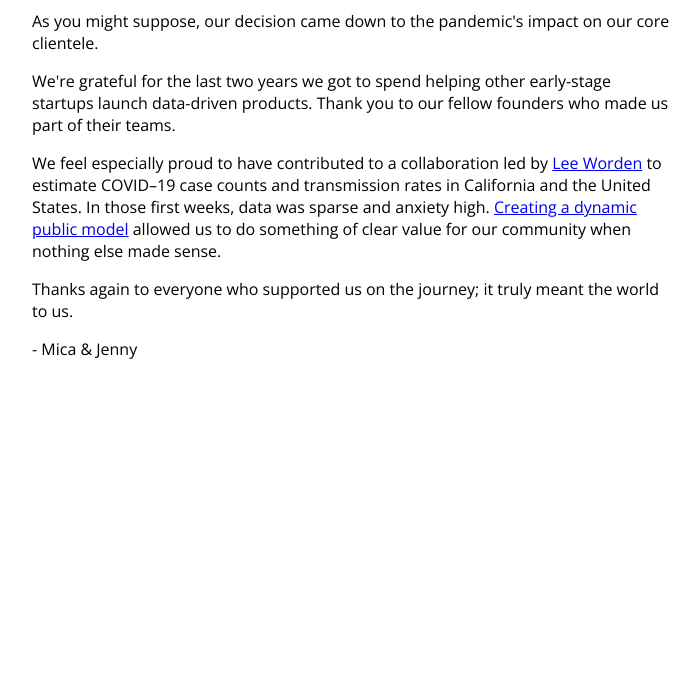
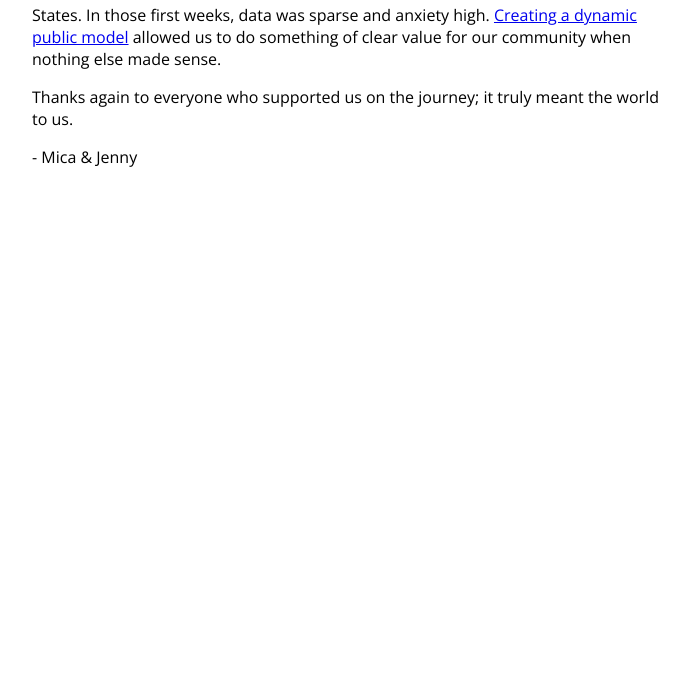
Before and after one commit to woodlamp-tech/woodlamp-tech.github.io, a plain HTML site: page index.html in a window 1280 px wide. Shown: the part 437-1117 px from the top of the page, without its empty margins (288-988 px from the left). After the commit the page ends 800 px from the top, so only its background shows below. Drawn offline with nearby package versions, Linux system fonts and the light colour scheme.

Commit message:
Adjust margins

```diff
--- a/index.html
+++ b/index.html
@@ -8,7 +8,9 @@
 
     <style>
         body {
-            margin: 25%;
+            margin-top: 10%;
+            margin-left: 25%;
+            margin-right: 25%;
         }
 
         h1,
@@ -23,8 +25,6 @@
         p {
             font-family: 'Open Sans', sans-serif;
         }
-
-        a {}
     </style>
 
 </head>
```
